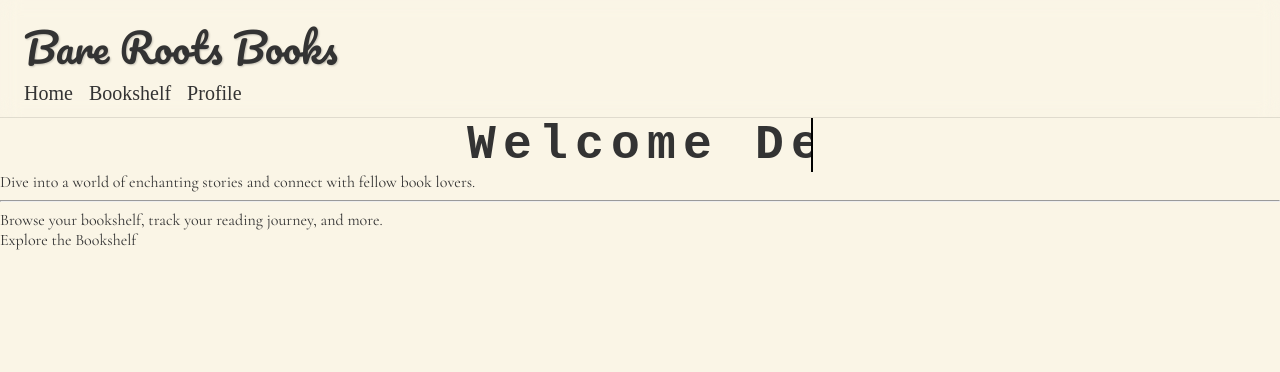
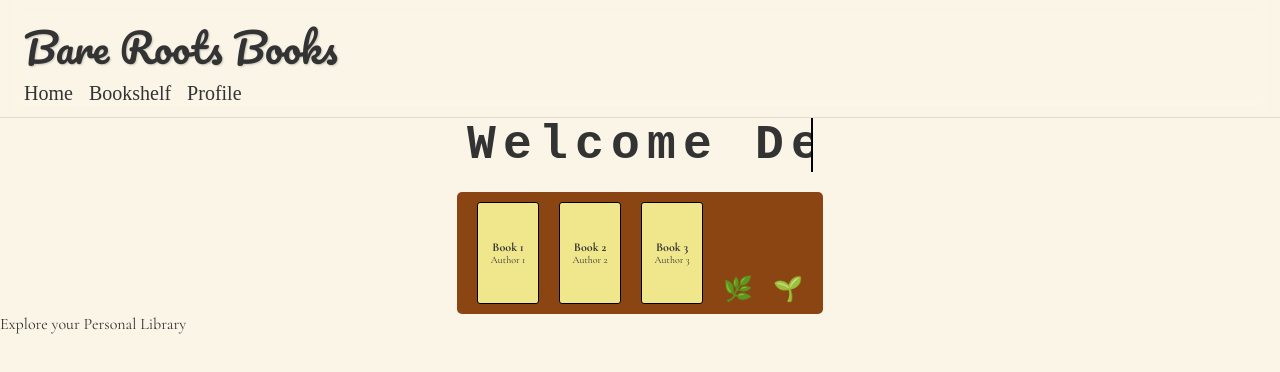
Before and after one commit to Berucha/ceibabooks.github.io, a React (Create React App) app in the folder bare-roots-books/: page / in a window 1280 px wide. Both pictures are taken after typing "Sample", "name@example.com" into the empty fields and a click on the button "Sign Up". Shown: the top 372 px of the page. Built offline with nearby package versions, Linux system fonts and the light colour scheme.

Commit message:
Created a new Bookshelf to display top current reads on the home page and renamed the old booksheld to Personal Library

```diff
--- /dev/null
+++ b/bare-roots-books/src/components/Bookshelf.js
@@ -0,0 +1,30 @@
+/* src/components/Bookshelf.js */
+import React from 'react';
+import '../css/components/Bookshelf.css';
+
+const Bookshelf = () => {
+  const books = [
+    { title: 'Book 1', author: 'Author 1' },
+    { title: 'Book 2', author: 'Author 2' },
+    { title: 'Book 3', author: 'Author 3' },
+  ];
+
+  return (
+    <div className="bookshelf">
+      <div className="shelf">
+        {books.map((book, index) => (
+          <div key={index} className="book">
+            <div className="book-cover">
+              <div className="book-title">{book.title}</div>
+              <div className="book-author">{book.author}</div>
+            </div>
+          </div>
+        ))}
+        <div className="decor plant">🌿</div>
+        <div className="decor plant">🌱</div>
+      </div>
+    </div>
+  );
+};
+
+export default Bookshelf;
--- /dev/null
+++ b/bare-roots-books/src/css/components/Bookshelf.css
@@ -0,0 +1,45 @@
+/* src/css/components/Bookshelf.css */
+.bookshelf {
+  display: flex;
+  justify-content: center;
+  align-items: center;
+  margin-top: 20px;
+}
+
+.shelf {
+  display: flex;
+  align-items: flex-end;
+  background-color: #8b4513; /* Brown color for the shelf */
+  padding: 10px;
+  border-radius: 5px;
+}
+
+.book {
+  margin: 0 10px;
+}
+
+.book-cover {
+  width: 60px;
+  height: 100px;
+  background-color: #f0e68c; /* Light yellow color for the book cover */
+  display: flex;
+  flex-direction: column;
+  justify-content: center;
+  align-items: center;
+  border: 1px solid #000;
+  border-radius: 3px;
+}
+
+.book-title {
+  font-size: 12px;
+  font-weight: bold;
+}
+
+.book-author {
+  font-size: 10px;
+}
+
+.decor {
+  font-size: 24px;
+  margin: 0 10px;
+}
--- a/bare-roots-books/src/css/pages/Bookshelf.css
+++ b/bare-roots-books/src/css/pages/PersonalLibrary.css
@@ -1,29 +1,29 @@
-/* src/css/pages/Bookshelf.css */
+/* src/css/pages/PersonalLibrary.css */
 .bkshlf {
   height: 600px;
   border: 1px solid #ccc;
   margin-bottom: 50px;
 }
 
-/* Bookshelf container */
-.bookshelf-container {
+/* PersonalLibrary container */
+.library-container {
   text-align: center;
   padding: 20px;
 }
 
-.bookshelf-container h1 {
+.library-container h1 {
   font-size: 2.5rem;
   font-family: 'Pacifico', cursive;
   color: #333;
 }
 
-.bookshelf-container p {
+.library-container p {
   font-size: 1.5rem;
   font-family: 'Amatic SC', cursive;
   color: #555;
 }
 
-/* Button for previewing the 3D bookshelf */
+/* Button for previewing the 3D personal library */
 .preview-button {
   padding: 10px 20px;
   background-color: #ff6b6b;
@@ -40,8 +40,8 @@
   background-color: #ff4c4c;
 }
 
-.bookshelf-preview {
-  height: 600px; /* The height for the 3D bookshelf preview */
+.library-preview {
+  height: 600px; /* The height for the 3D library preview */
   border: 1px solid #ccc;
   margin-bottom: 50px;
 }
--- a/bare-roots-books/src/pages/Home.js
+++ b/bare-roots-books/src/pages/Home.js
@@ -2,6 +2,7 @@ import React, { useEffect } from 'react'; // Imports React and useEffect
 import { Button, Container } from 'react-bootstrap'; // Imports Bootstrap components
 import { useNavigate } from 'react-router-dom'; // Imports useNavigate for navigation
 import '../css/pages/Home.css'
+import Bookshelf from '../components/Bookshelf';
 
 function Home() {
   const navigate = useNavigate();
@@ -20,15 +21,9 @@ function Home() {
       <div className="typewriter-container">
       <h1 className="display-4 typewriter-effect">Welcome Dearest Reader</h1>
       </div>
-      <p className="lead">
-        Dive into a world of enchanting stories and connect with fellow book lovers.
-      </p>
-      <hr className="my-4" />
-      <p>
-        Browse your bookshelf, track your reading journey, and more.
-      </p>
-      {/* Explore the Bookshelf button */}
-      <Button variant="success" href="/bookshelf">Explore the Bookshelf</Button>
+      <Bookshelf />
+      {/* Explore the personallibrary button */}
+      <Button variant="success" href="/personallibrary">Explore your Personal Library</Button>
     </Container>
   );
 }
--- a/bare-roots-books/src/pages/Bookshelf.js
+++ b/bare-roots-books/src/pages/PersonalLibrary.js
@@ -2,16 +2,16 @@ import React, { useState } from 'react'; // Imports React and hooks
 import { Canvas } from '@react-three/fiber'; // Imports Canvas from React Three Fiber for 3D rendering
 import { OrbitControls } from '@react-three/drei'; // Imports OrbitControls for 3D navigation
 import Book3D from '../components/Book3D'; // Imports the 3D Book component
-import defaultBooks from '../data/booksData'; // Pre-populated default bookshelf
+import defaultBooks from '../data/booksData'; // Pre-populated default PersonalLibrary
 import '../css/components/WandLight.css';
-import '../css/pages/Bookshelf.css';
+import '../css/pages/PersonalLibrary.css';
 
-function Bookshelf() {
-  const [showPreview, setShowPreview] = useState(false); // Toggle for showing the 3D bookshelf preview
+function PersonalLibrary() {
+  const [showPreview, setShowPreview] = useState(false); // Toggle for showing the 3D PersonalLibrary preview
 
-  // Function to render the current bookshelf
-  const renderBookshelfPreview = (books) => {
-    const rows = 3; // Number of rows for the bookshelf
+  // Function to render the current PersonalLibrary
+  const renderPersonalLibraryPreview = (books) => {
+    const rows = 3; // Number of rows for the PersonalLibrary
     const bookWidth = 0.8; // Width of each book in 3D
     const bookHeight = 1.2; // Height of the book
     const bookDepth = 0.3; // Depth of the book
@@ -25,7 +25,7 @@ function Bookshelf() {
         <pointLight position={[10, 10, 10]} castShadow />
         {/* Placing a simple, dynamic, brown rectangle behind the books to act as a shelf */}
         {/* <mesh position={[0, -0.5, -5]} receiveShadow> */}
-        {/* <planeGeometry args={[rowWidth + 2, shelfHeight + 2]} /> Width and height of the bookshelf */}
+        {/* <planeGeometry args={[rowWidth + 2, shelfHeight + 2]} /> Width and height of the PersonalLibrary */}
         {/* <meshStandardMaterial color="#8B4513" /> Brown color for the wooden shelf */}
         {/* </mesh> */}
         {books.map((book, index) => {
@@ -37,7 +37,7 @@ function Bookshelf() {
             <Book3D
               key={index}
               position={[positionX, positionY, 0]}
-              coverTextureUrl={book.cover} // Display cover from user's localStorage or default bookshelf
+              coverTextureUrl={book.cover} // Display cover from user's localStorage or default PersonalLibrary
               spineColor={book.color || '#6B4F4F'} // Default color for spine
               width={bookWidth}
               height={bookHeight}
@@ -51,25 +51,25 @@ function Bookshelf() {
   };
 
   return (
-    <div className="bookshelf-container">
-      <h1>Your 3D Bookshelf is Coming Soon!</h1>
+    <div className="library-container">
+      <h1>Your 3D PersonalLibrary is Coming Soon!</h1>
       <p>
-        The 3D bookshelf feature is under construction, but as a sneak peek, here's the developer's 2024 reading list!
+        The 3D PersonalLibrary feature is under construction, but as a sneak peek, here's the developer's 2024 reading list!
       </p>
 
-      {/* Button to toggle the 3D bookshelf preview */}
+      {/* Button to toggle the 3D PersonalLibrary preview */}
       <button className="preview-button" onClick={() => setShowPreview(!showPreview)}>
-        {showPreview ? 'Hide Preview' : 'Preview 3D Bookshelf'}
+        {showPreview ? 'Hide Preview' : 'Preview 3D PersonalLibrary'}
       </button>
 
-      {/* Conditionally render the 3D bookshelf preview */}
+      {/* Conditionally render the 3D PersonalLibrary preview */}
       {showPreview && (
-        <div className="bookshelf-preview">
-          {renderBookshelfPreview(defaultBooks)}
+        <div className="library-preview">
+          {renderPersonalLibraryPreview(defaultBooks)}
         </div>
       )}
     </div>
   );
 }
 
-export default Bookshelf;
+export default PersonalLibrary;
```
